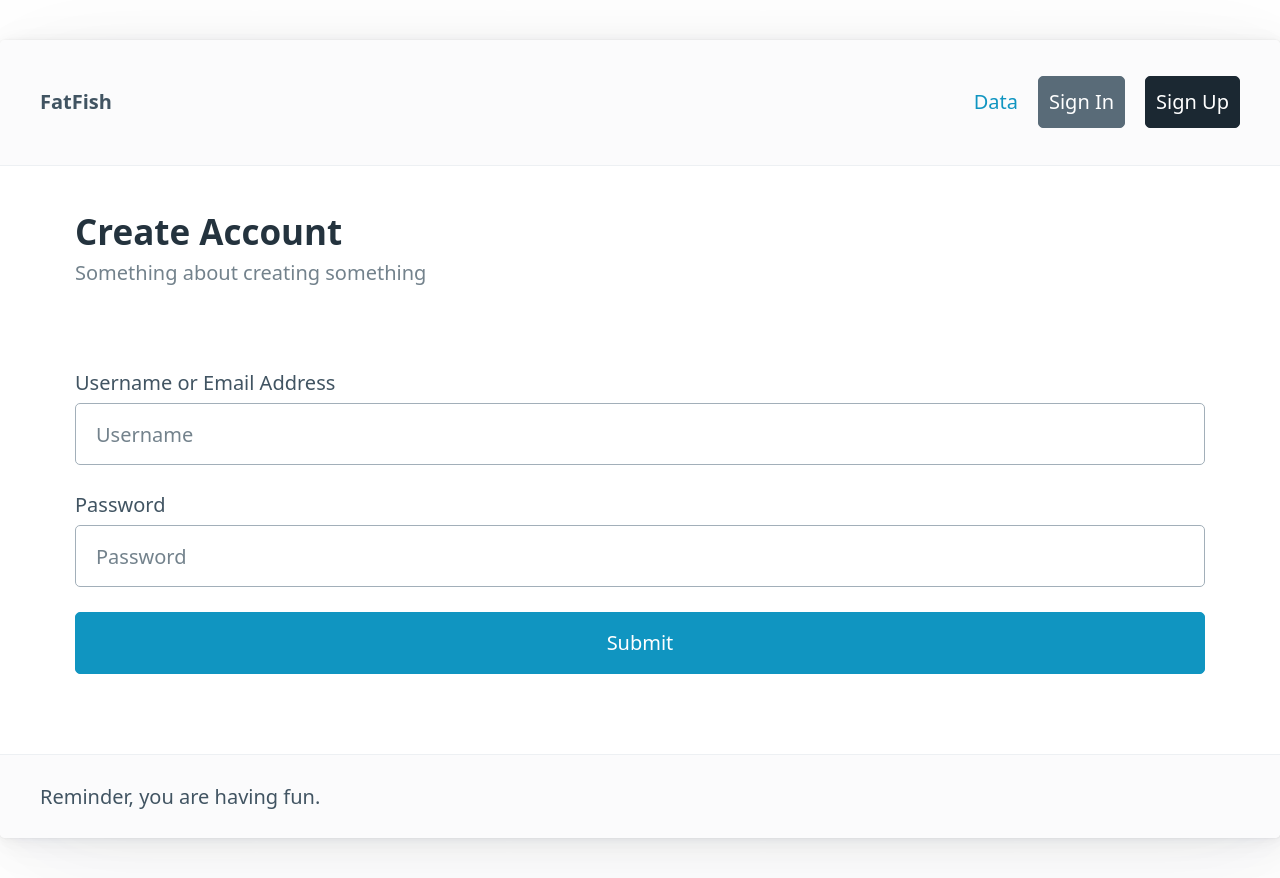
After one commit to jeffrey-t-l/flask-playground, a Flask app: page /sign_in in a window 1280 px wide. The commit adds this page. Run offline with Flask 2, Linux system fonts and the light colour scheme.

Commit message:
rearranging some things

```diff
--- a/app.py
+++ b/app.py
@@ -22,13 +22,16 @@ def home():
     return render_template("index.html", title="FatFish")
 
 # create new user page
-@app.route("/create", methods=["GET", "POST"])
-def create():
+@app.route("/create_account", methods=["GET", "POST"])
+def create_account():
     if request.method == "POST":
-        # print(type(request.form["firstname"]))
-        select_users()
-        insert_user("jeff", "jeff@test.com", "j_pw")
-    return render_template("create.html", title="Create")
+        # print(request.form["username"])
+        try:
+            insert_user(request.form["username"], request.form["email"], request.form["password"])
+            print("Success")
+        except:
+            print("Error Submitting Data")
+    return render_template("create_account.html", title="Create Account")
 
 # route to data page showing users
 @app.route("/data")
@@ -36,10 +39,17 @@ def data():
     details = select_users()
     return render_template("data.html", title="View Data", users = details)
 
+#Sign In
+@app.route("/sign_in")
+def sign_in():
+    return render_template("sign_in.html", title="Sign In")
+
 #to be deleted one day
 @app.route("/playground")
 def playground():
     return render_template("playground.html", title="FatFish | Playground")
+
+
 
 # get all users from mysql
 def select_users():
--- /dev/null
+++ b/templates/sign_in.html
@@ -0,0 +1,60 @@
+<!doctype html>
+<html lang="en">
+
+<head>
+  <meta charset="utf-8">
+  <meta name="viewport" content="width=device-width, initial-scale=1">
+  <link rel="stylesheet" href="{{ url_for('static', filename='pico.min.css') }}">
+  <title>{{ title }}</title>
+</head>
+<article>
+
+  <body>
+    <header>
+      <nav>
+        <ul>
+          <li><strong>FatFish</strong></li>
+        </ul>
+        <ul>
+          <!-- <li><a href="/">Home</a></li>
+          <li><a href="/playground">Playground</a></li> -->
+          <li><a href="/data">Data</a></li>
+          <li><a href="#" role="button" class="secondary">Sign In</a></li>
+          <li><a href="#" role="button" class="contrast">Sign Up</a></li>
+        </ul>
+      </nav>
+    </header>
+
+    <main class="container">
+      <section>
+        <hgroup>
+          <h2>Create Account</h2>
+          <h3>Something about creating something</h3>
+        </hgroup>
+      </section>
+      <section>
+        <form method="post" id="signin">
+          <div>
+            <label for="username">
+              Username or Email Address
+              <input type="text" id="username" name="username" placeholder="Username" required>
+            </label>
+
+            <label for="password">
+              Password
+              <input type="text" id="password" name="password" placeholder="Password" required>
+            </label>
+          </div>
+          <section>
+            <!-- Button -->
+            <button type="submit">Submit</button>
+          </section>
+        </form>
+      </section>
+      <!-- <div><progress></progress></div> -->
+    </main>
+    <footer>Reminder, you are having fun.</footer>
+  </body>
+</article>
+
+</html>
```
Also changed, not shown: templates/create.html (deleted, +0 -125 lines), templates/create_account.html (added, +63 -0 lines), templates/data.html (+4 -3 lines).
